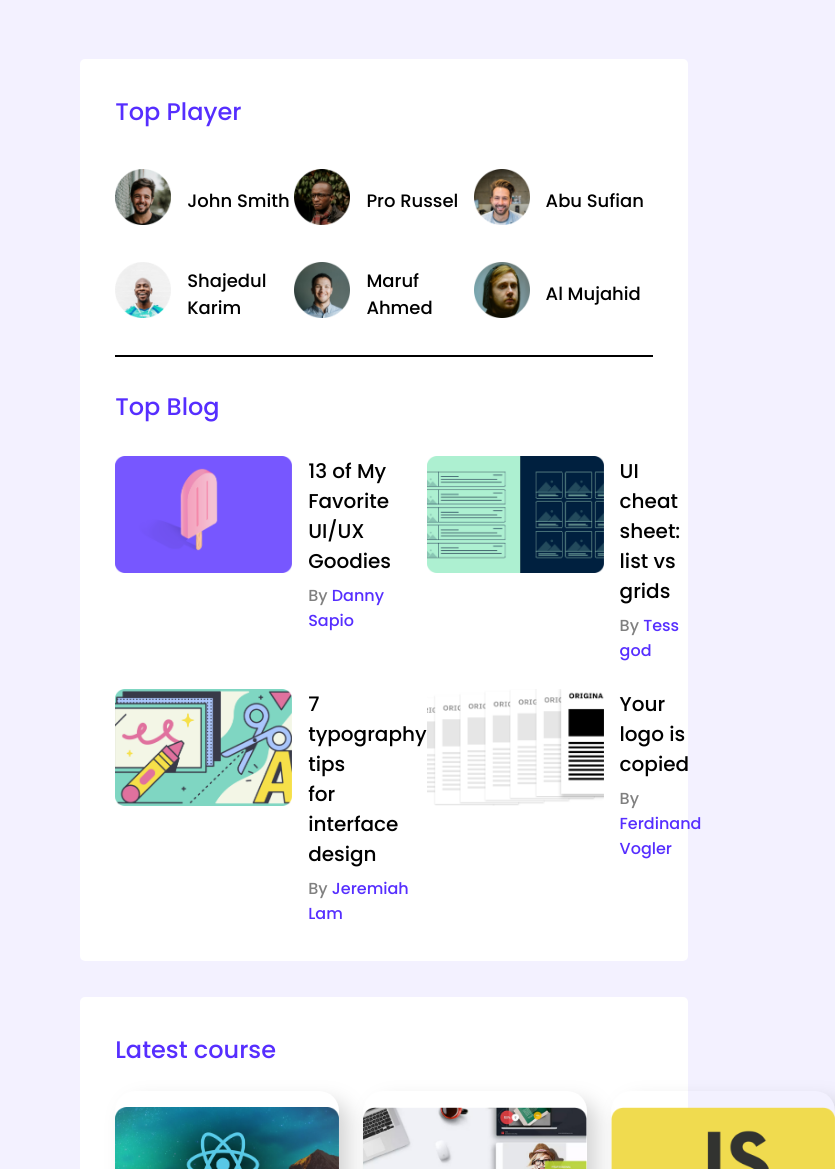
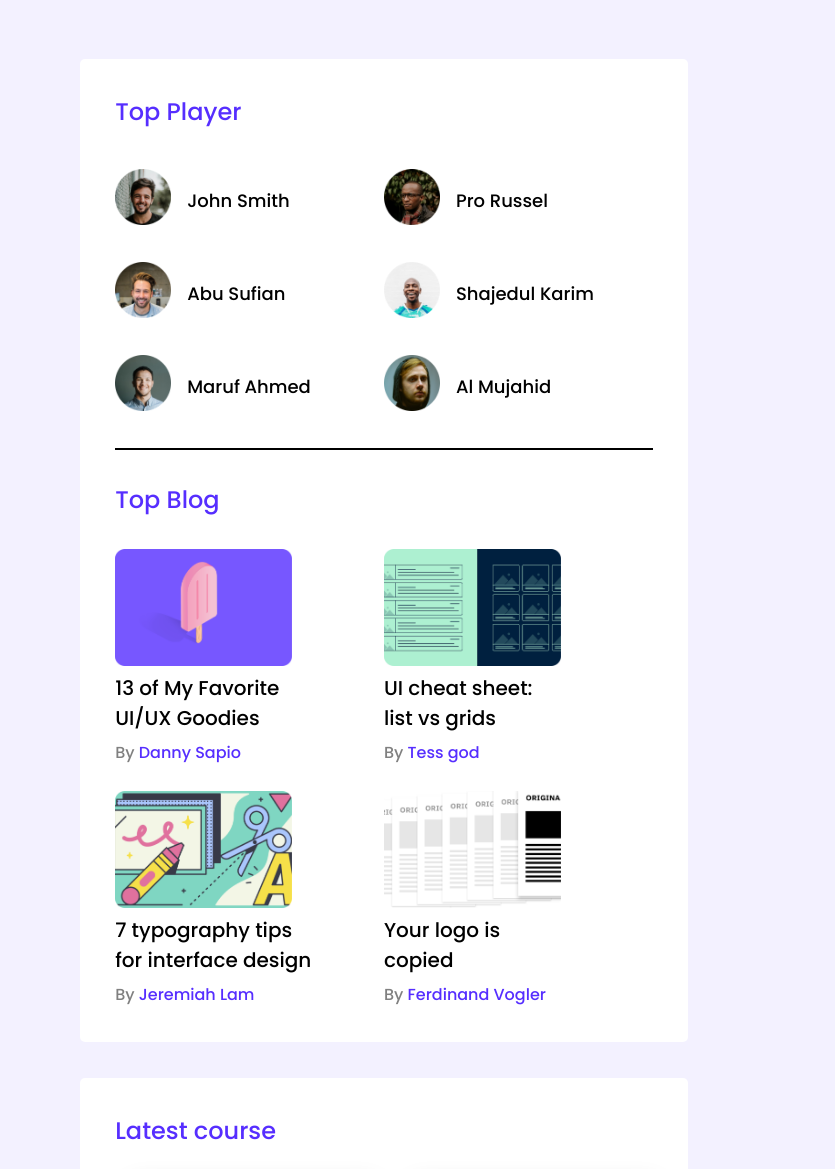
Before and after one commit to showrab09/leader-board-css3, a plain HTML site: page index.html in a window 768 px wide. Shown: the part 77-1246 px from the top of the page, 835 px wide, since content can reach past the window. Drawn offline with Linux system fonts and the light colour scheme.

Commit message:
Responsive tablet added

```diff
--- a/style.css
+++ b/style.css
@@ -202,3 +202,23 @@ Media Queries
     grid-template-columns: repeat(1, 1fr);
   }
 }
+@media only screen and (min-width: 688px) and (max-width: 1200px) {
+  .players {
+    display: grid;
+    grid-template-columns: repeat(2, 1fr);
+  }
+
+  .blogs {
+    display: grid;
+    grid-template-columns: repeat(2, 1fr);
+  }
+  .blog {
+    display: flex;
+    flex-direction: column;
+    justify-content: center;
+  }
+  .courses {
+    display: grid;
+    grid-template-columns: repeat(2, 1fr);
+  }
+}
```
